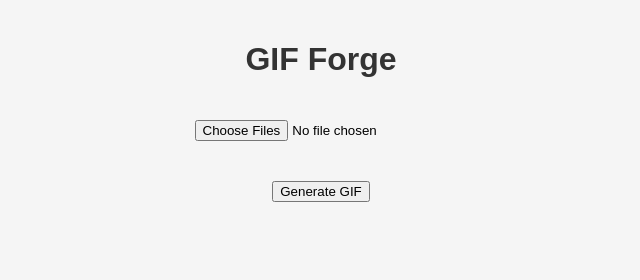
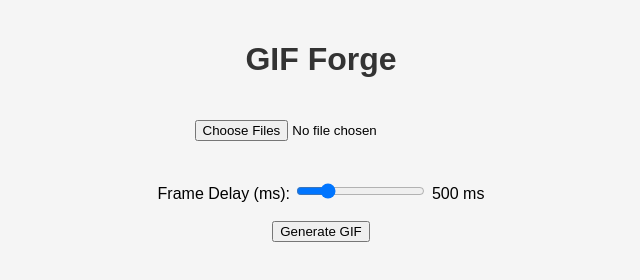
Before and after one commit to gaathapatel07/gif-forge, a plain HTML site: page index.html in a window 1280 px wide. Shown: the whole page, without its empty margins (319-959 px from the left). Drawn offline with Linux system fonts and the light colour scheme.

Commit message:
Add frame speed control

```diff
--- a/index.html
+++ b/index.html
@@ -13,7 +13,18 @@
         <input type="file" id="imageInput" multiple accept="image/*">
 
         <div id="previewContainer"></div>
+        <label for="speedRange">Frame Delay (ms): </label>
+<input
+    type="range"
+    id="speedRange"
+    min="100"
+    max="2000"
+    value="500"
+    step="100"
+>
+<span id="speedValue">500</span> ms
 
+<br><br>
         <button id="generateBtn">
             Generate GIF
         </button>
--- a/script.js
+++ b/script.js
@@ -1,3 +1,9 @@
+const speedRange = document.getElementById("speedRange");
+const speedValue = document.getElementById("speedValue");
+
+speedRange.addEventListener("input", () => {
+    speedValue.textContent = speedRange.value;
+});
 const imageInput = document.getElementById("imageInput");
 const previewContainer = document.getElementById("previewContainer");
 const generateBtn = document.getElementById("generateBtn");
@@ -37,7 +43,7 @@ generateBtn.addEventListener("click", () => {
 
     uploadedImages.forEach(img => {
         gif.addFrame(img, {
-            delay: 500
+            delay: parseInt(speedRange.value)
         });
     });
 
```
